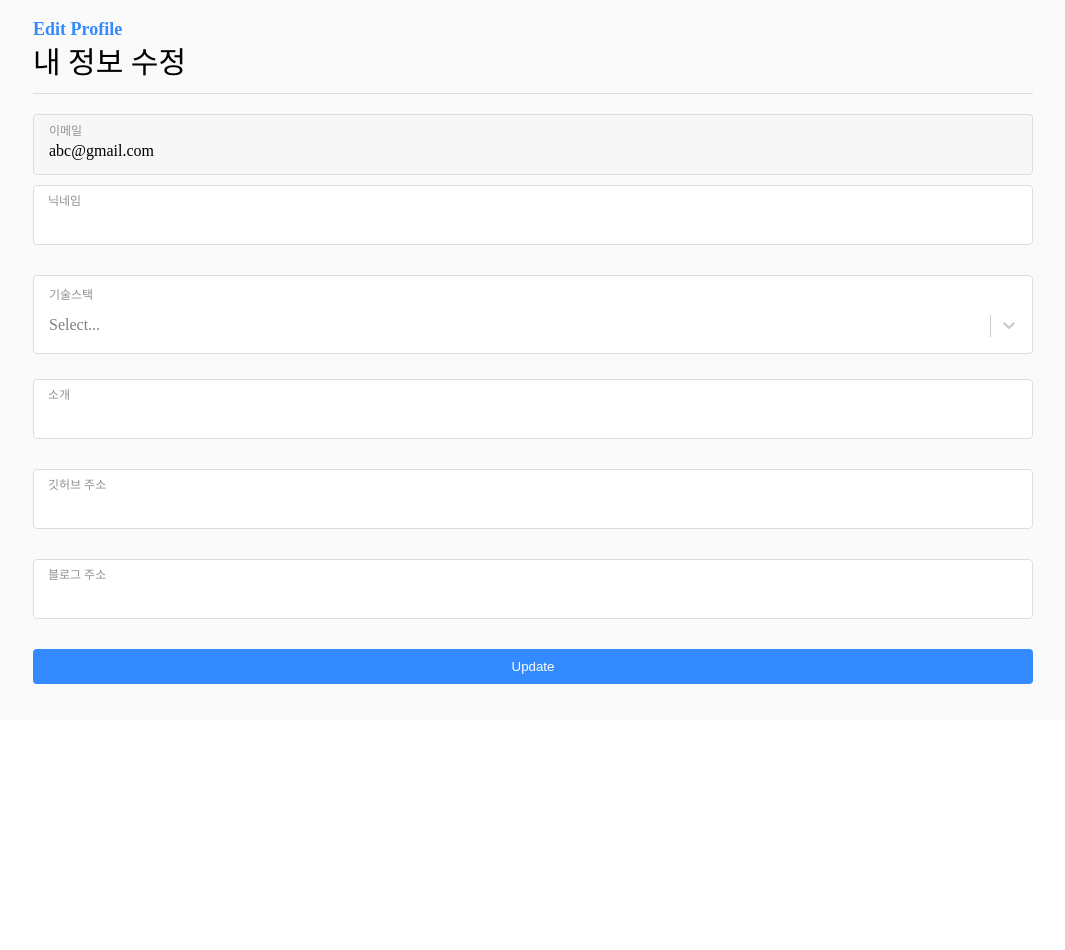
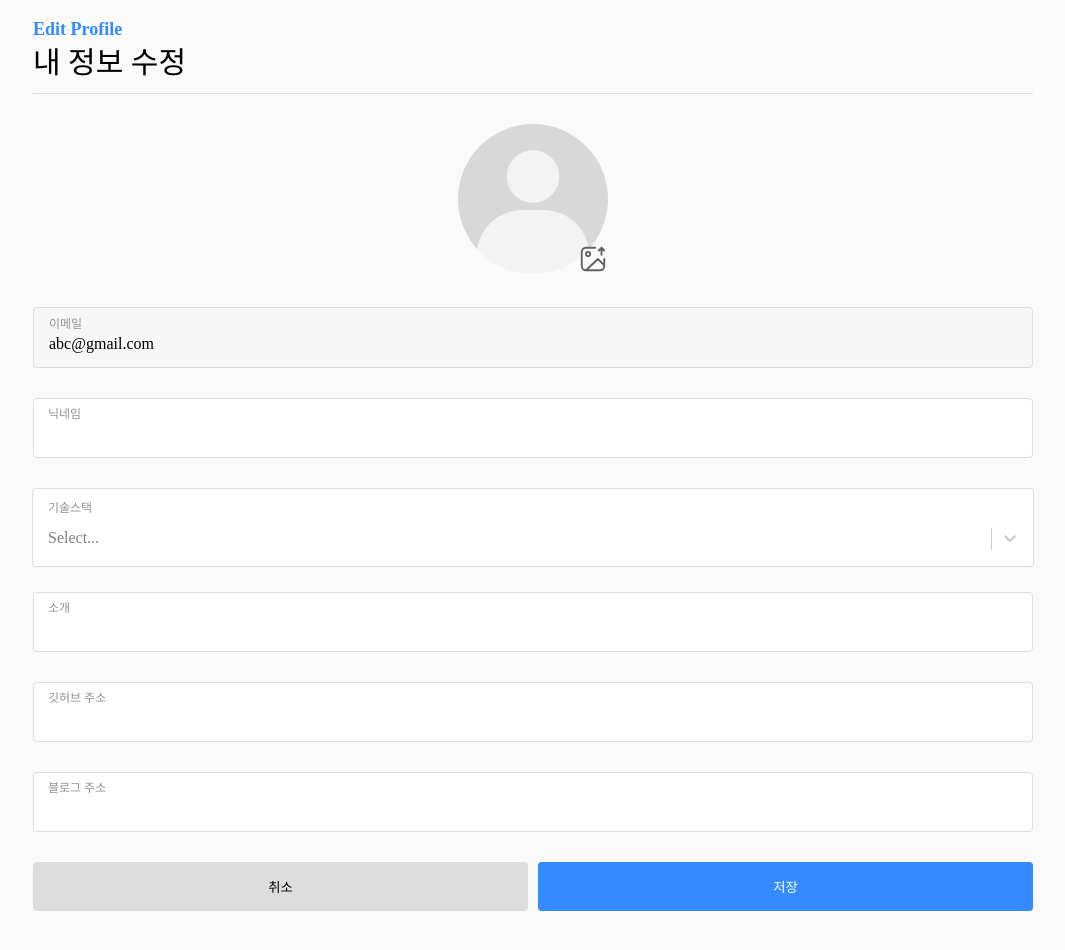
Before and after one commit to lee-sihun/DevMate, a React (Create React App) app: page /profile/edit in a window 1280 px wide. Shown: the part 160-1110 px from the top of the page, without its empty margins (107-1172 px from the left). Before the commit the page ends 880 px from the top, so only its background shows below. Built offline with nearby package versions, Linux system fonts and the light colour scheme; a web font is replaced by a local one.

Commit message:
Feat : 프로필 이미지 수정기능

```diff
--- a/src/components/common/InputField/InputField.styled.ts
+++ b/src/components/common/InputField/InputField.styled.ts
@@ -17,6 +17,7 @@ export const Wrapper = styled.div<{ $hasError?: boolean }>`
   display: flex;
   flex-direction: column;
   height: 80px;
+  width: 100%;
 
   label {
     position: absolute;
--- a/src/components/common/SelectField/SelectField.tsx
+++ b/src/components/common/SelectField/SelectField.tsx
@@ -17,10 +17,10 @@ const customStyles: StylesConfig<OptionType | string, true> = {
   control: (provided, state) => ({
     ...provided,
     padding: '0 5px',
-    paddingTop:'5px',
-    borderColor: state.isFocused ? 'transparent' : 'transparent', // Border를 없앴습니다.
-    boxShadow: 'none', // Focus 시의 아웃라인을 없앴습니다.
-    border: 'none', // Border를 없앴습니다.
+    paddingTop: '5px',
+    borderColor: state.isFocused ? 'transparent' : 'transparent',
+    boxShadow: 'none',
+    border: 'none',
     '&:hover': {
       borderColor: 'transparent',
     },
@@ -40,6 +40,7 @@ const customStyles: StylesConfig<OptionType | string, true> = {
 };
 
 const Wrapper = styled.div`
+  width: 100%;
   background-color: #fff;
   padding: 10px 0;
   border: 1px solid #ddd;
--- a/src/pages/ProfileEdit/ProfileEdit.styled.ts
+++ b/src/pages/ProfileEdit/ProfileEdit.styled.ts
@@ -25,31 +25,83 @@ export const PageHeader = styled.header`
 
 export const Form = styled.form`
   margin-top: 20px;
+  padding: 10px 0 50px;
   display: flex;
   flex-direction: column;
+  align-items: center;
   gap: 10px;
 `;
 
-export const SubmitButton = styled.button`
+export const Buttons = styled.div`
+  display: flex;
+  gap: 10px;
+  width: 100%;
+
+  button {
+    flex-grow: 1;
     background-color: var(--blue-regular1);
     color: #fff;
-  padding: 10px 20px;
+    padding: 15px;
     border: none;
     border-radius: 4px;
     cursor: pointer;
+  }
+
+  button.cancle {
+    background-color: #ddd;
+    color: #000;
+  }
 `;
 
 export const ReadOnlyField = styled.div`
   display: flex;
   flex-direction: column;
+  width: 100%;
   padding: 10px 10px 15px 15px;
   border-radius: 4px;
   border: 1px solid #ddd;
   background-color: #f7f7f7;
-
+  margin-bottom: 20px;
+  box-sizing: border-box;
   span {
     margin-bottom: 6px;
     font-size: 12px;
     color: #919191;
   }
 `;
+
+export const ImageField = styled.div`
+  position: relative;
+  margin-bottom: 20px;
+
+  .profile-image {
+    width: 150px;
+    height: 150px;
+    border-radius: 50%;
+  }
+
+  label {
+    position: absolute;
+    right: 0;
+    bottom: 0;
+    cursor: pointer;
+  }
+
+  .hidden {
+    position: absolute;
+    width: 1px;
+    height: 1px;
+    margin: -1px;
+    border: 0;
+    padding: 0;
+    white-space: nowrap;
+    clip-path: inset(100%);
+    clip: rect(0 0 0 0);
+    overflow: hidden;
+  }
+
+  img {
+    width: 30px;
+    height: 30px;
+  }
+`;
--- a/src/pages/ProfileEdit/ProfileEdit.tsx
+++ b/src/pages/ProfileEdit/ProfileEdit.tsx
@@ -1,9 +1,11 @@
 import SelectField from 'components/common/SelectField/SelectField';
-import React from 'react';
+import React, { useState } from 'react';
 import { useForm, SubmitHandler, Controller } from 'react-hook-form';
 import InputField from '../../components/common/InputField/InputField';
-import { Wrapper, PageHeader, Form, SubmitButton, ReadOnlyField } from './ProfileEdit.styled';
-
+import { Wrapper, PageHeader, Form, Buttons, ReadOnlyField, ImageField } from './ProfileEdit.styled';
+import imageEditIcon from 'assets/img/image-edit.svg';
+import defaultProfile from 'assets/img/default-profile.svg';
+import { useNavigate } from 'react-router-dom';
 type OptionType = {
   label: string;
   value: string;
@@ -15,6 +17,7 @@ interface IFormInput {
   overview?: string;
   github?: string;
   blog?: string;
+  profileImage?: FileList;
 }
 
 const ProfileEdit = () => {
@@ -29,7 +32,20 @@ const ProfileEdit = () => {
   const onSubmit: SubmitHandler<IFormInput> = (data) => {
     console.log(data);
   };
-
+  const [profileImage, setProfileImage] = useState(defaultProfile);
+  const handleImageChange = (e: React.ChangeEvent<HTMLInputElement>) => {
+    const file = e.target.files?.[0];
+    if (file) {
+      const reader = new FileReader();
+      reader.onloadend = () => {
+        if (typeof reader.result === 'string') {
+          setProfileImage(reader.result);
+        }
+      };
+      reader.readAsDataURL(file);
+    }
+  };
+  const navigate = useNavigate();
   return (
     <Wrapper>
       <PageHeader>
@@ -37,6 +53,14 @@ const ProfileEdit = () => {
         <h2>내 정보 수정</h2>
       </PageHeader>
       <Form onSubmit={handleSubmit(onSubmit)}>
+        <ImageField>
+          <img className="profile-image" src={profileImage} alt="프로필 이미지" />
+          <label htmlFor="imageFile">
+            <span className="hidden">이미지 파일</span>
+            <img src={imageEditIcon} alt="" />
+          </label>
+          <input type="file" id="imageFile" {...register('profileImage')} className="hidden" onChange={handleImageChange} />
+        </ImageField>
         <ReadOnlyField>
           <span>이메일</span>
           <p>abc@gmail.com</p>
@@ -81,7 +105,12 @@ const ProfileEdit = () => {
             },
           })}
         />
-        <SubmitButton type="submit">Update</SubmitButton>
+        <Buttons>
+          <button type="button" className="cancle" onClick={() => navigate('/profile')}>
+            취소
+          </button>
+          <button type="submit">저장</button>
+        </Buttons>
       </Form>
     </Wrapper>
   );
```
Lines whose indentation alone changed are shown as unchanged.
